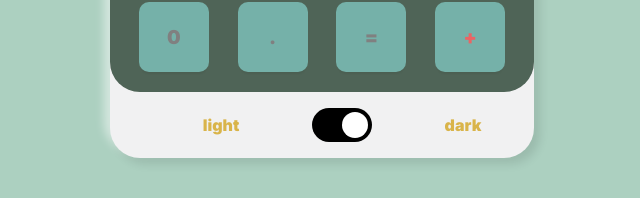
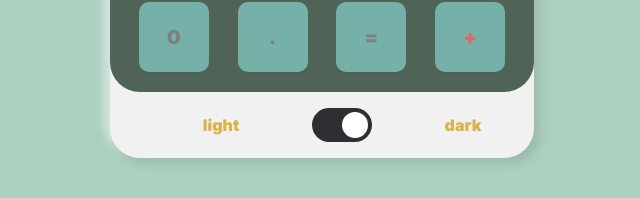
Before and after one commit to lnicepei/Calculator, a plain HTML site: page index.html in a window 1280 px wide. Shown: the part 582-780 px from the top of the page, without its empty margins (318-958 px from the left). Drawn offline with Linux system fonts and the light colour scheme.

Commit message:
Fix trigger

```diff
--- a/style.css
+++ b/style.css
@@ -141,7 +141,7 @@ body{
     left: 0;
     right: 0;
     bottom: 0;
-    background-color: #ccc;
+    background-color: #acd0c0;
     -webkit-transition: .4s;
     transition: .4s;
   }
@@ -159,7 +159,7 @@ body{
   }
 
   input:checked + .slider {
-    background-color: black;
+    background-color: #2f2e33;
   }
 
   input:focus + .slider {
```
